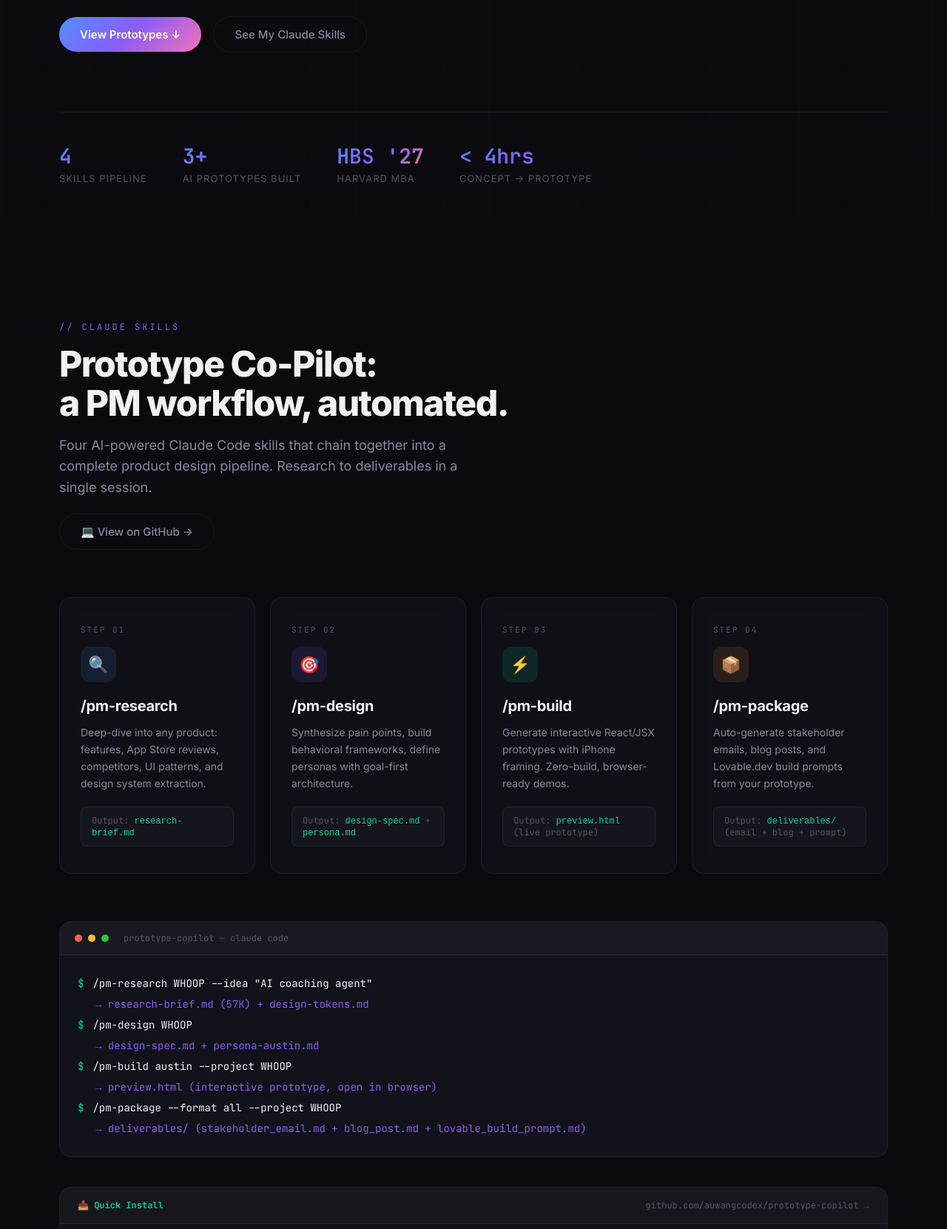
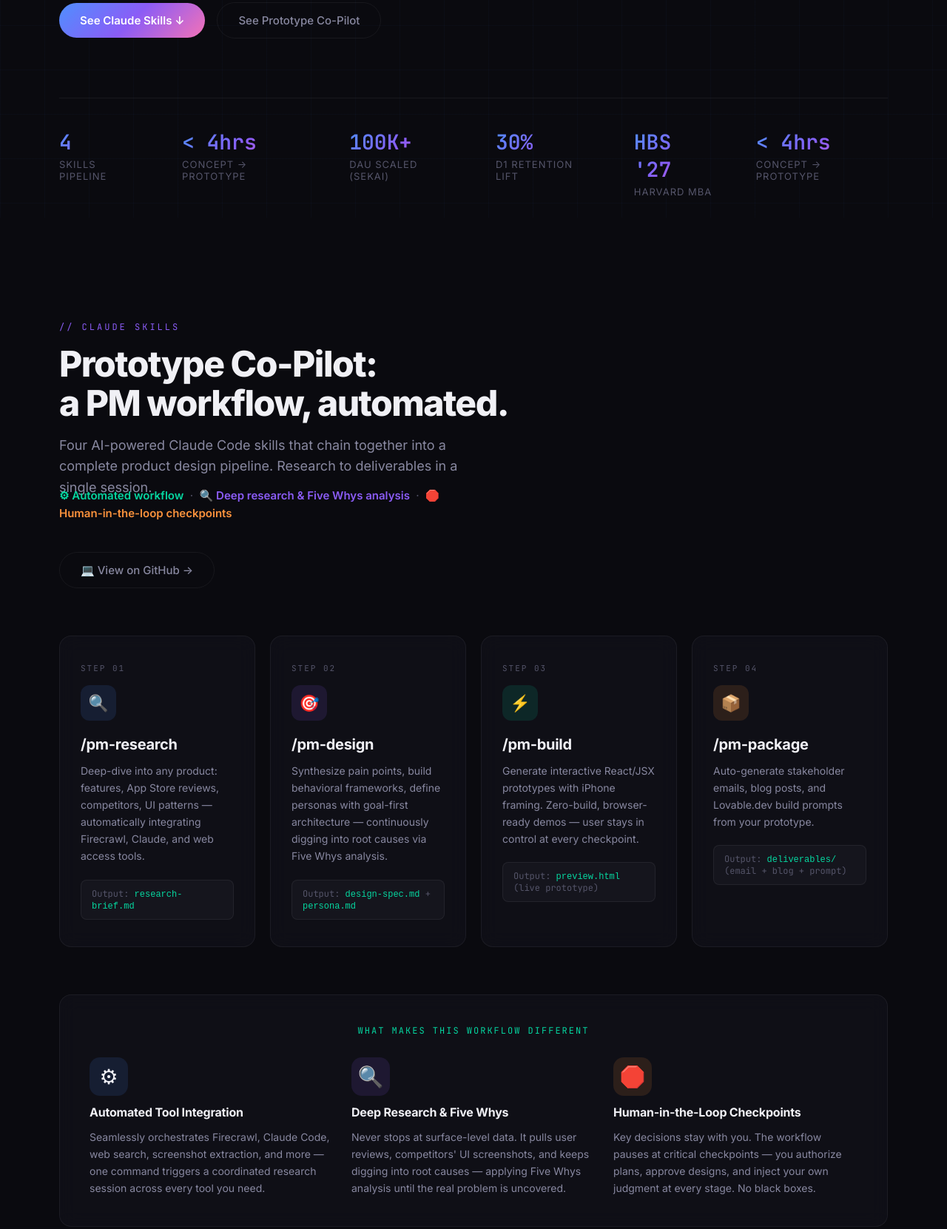
Before and after one commit to auwangcodex/personal, a plain HTML site: page index.html in a window 1280 px wide. Shown: the part 506-2167 px from the top of the page at 74% size. Drawn offline with Linux system fonts and the light colour scheme.

Commit message:
Polish: CTA reorder, metrics update, workflow highlights, LinkedIn/email nav icons, WHOOP iframe

```diff
--- a/index.html
+++ b/index.html
@@ -129,6 +129,17 @@
       50% { opacity: 0.5; box-shadow: 0 0 12px var(--accent-cyan); }
     }
 
+    .nav-social {
+      display: flex;
+      align-items: center;
+      margin-left: 12px;
+      transition: color 0.3s;
+    }
+
+    .nav-social:hover {
+      color: var(--text-primary) !important;
+    }
+
     /* ─── Sections ─── */
     section {
       position: relative;
@@ -1076,6 +1087,71 @@
       .hero-metrics { gap: 24px; }
       .metric-value { font-size: 22px; }
     }
+
+    /* ─── Workflow Highlights ─── */
+    .workflow-highlights {
+      margin-top: 64px;
+      background: var(--bg-card);
+      border: 1px solid var(--border-subtle);
+      border-radius: var(--radius);
+      padding: 40px;
+      backdrop-filter: blur(12px);
+    }
+
+    .workflow-highlights-header {
+      font-family: var(--font-mono);
+      font-size: 12px;
+      color: var(--accent-cyan);
+      text-transform: uppercase;
+      letter-spacing: 2px;
+      margin-bottom: 28px;
+      text-align: center;
+    }
+
+    .workflow-highlights-grid {
+      display: grid;
+      grid-template-columns: repeat(3, 1fr);
+      gap: 24px;
+    }
+
+    .workflow-highlight-card {
+      display: flex;
+      flex-direction: column;
+      gap: 12px;
+    }
+
+    .wh-icon {
+      font-size: 28px;
+      width: 52px;
+      height: 52px;
+      border-radius: 14px;
+      display: flex;
+      align-items: center;
+      justify-content: center;
+      background: rgba(79,143,255,0.1);
+    }
+
+    .workflow-highlight-card:nth-child(1) .wh-icon { background: rgba(79,143,255,0.12); }
+    .workflow-highlight-card:nth-child(2) .wh-icon { background: rgba(139,92,246,0.12); }
+    .workflow-highlight-card:nth-child(3) .wh-icon { background: rgba(251,146,60,0.12); }
+
+    .wh-title {
+      font-size: 16px;
+      font-weight: 700;
+      color: var(--text-primary);
+      letter-spacing: -0.2px;
+    }
+
+    .wh-desc {
+      font-size: 14px;
+      color: var(--text-secondary);
+      line-height: 1.65;
+    }
+
+    @media (max-width: 768px) {
+      .workflow-highlights-grid { grid-template-columns: 1fr; }
+      .workflow-highlights { padding: 28px; }
+    }
   </style>
 </head>
 <body>
@@ -1094,6 +1170,17 @@
   <div class="nav-status">
     <span class="dot"></span>
     Open to opportunities
+    <a href="https://www.linkedin.com/in/austin-chen-wang-0b3161149/" target="_blank" class="nav-social" title="LinkedIn">
+      <svg width="18" height="18" viewBox="0 0 24 24" fill="currentColor" style="color:var(--text-dim); transition:color 0.3s;">
+        <path d="M20.447 20.452h-3.554v-5.569c0-1.328-.027-3.037-1.852-3.037-1.853 0-2.136 1.445-2.136 2.939v5.667H9.351V9h3.414v1.561h.046c.477-.9 1.637-1.85 3.37-1.85 3.601 0 4.267 2.37 4.267 5.455v6.286zM5.337 7.433c-1.144 0-2.063-.926-2.063-2.065 0-1.138.92-2.063 2.063-2.063 1.14 0 2.064.925 2.064 2.063 0 1.139-.925 2.065-2.064 2.065zm1.782 13.019H3.555V9h3.564v11.452zM22.225 0H1.771C.792 0 0 .774 0 1.729v20.542C0 23.227.792 24 1.771 24h20.451C23.2 24 24 23.227 24 22.271V1.729C24 .774 23.2 0 22.222 0h.003z"/>
+      </svg>
+    </a>
+    <a href="mailto:auwang@mba2027.hbs.edu" class="nav-social" title="Email">
+      <svg width="18" height="18" viewBox="0 0 24 24" fill="none" stroke="currentColor" stroke-width="2" stroke-linecap="round" stroke-linejoin="round" style="color:var(--text-dim); transition:color 0.3s;">
+        <path d="M4 4h16c1.1 0 2 .9 2 2v12c0 1.1-.9 2-2 2H4c-1.1 0-2-.9-2-2V6c0-1.1.9-2 2-2z"/>
+        <polyline points="22,6 12,13 2,6"/>
+      </svg>
+    </a>
   </div>
 </nav>
 
@@ -1112,8 +1199,8 @@
     HBS MBA candidate building at the intersection of AI and consumer products. I design, prototype, and ship AI-native experiences &mdash; from concept to interactive demo in hours, not months.
   </p>
   <div class="hero-cta-row">
-    <a href="#prototypes" class="btn-primary">View Prototypes &darr;</a>
-    <a href="#skills" class="btn-ghost">See My Claude Skills</a>
+    <a href="#skills" class="btn-primary">See Claude Skills &darr;</a>
+    <a href="#prototypes" class="btn-ghost">See Prototype Co-Pilot</a>
   </div>
   <div class="hero-metrics">
     <div class="metric">
@@ -1121,8 +1208,16 @@
       <span class="metric-label">Skills Pipeline</span>
     </div>
     <div class="metric">
-      <span class="metric-value">3+</span>
-      <span class="metric-label">AI Prototypes Built</span>
+      <span class="metric-value">&lt; 4hrs</span>
+      <span class="metric-label">Concept &rarr; Prototype</span>
+    </div>
+    <div class="metric">
+      <span class="metric-value">100K+</span>
+      <span class="metric-label">DAU Scaled (Sekai)</span>
+    </div>
+    <div class="metric">
+      <span class="metric-value">30%</span>
+      <span class="metric-label">D1 Retention Lift</span>
     </div>
     <div class="metric">
       <span class="metric-value">HBS '27</span>
@@ -1143,6 +1238,11 @@
     <p class="section-subtitle">
       Four AI-powered Claude Code skills that chain together into a complete product design pipeline. Research to deliverables in a single session.
     </p>
+    <p class="section-subtitle" style="margin-top:-16px; margin-bottom:20px; font-size:15px; color:var(--text-dim);">
+      <span style="color:var(--accent-cyan); font-weight:600;">&#x2699; Automated workflow</span> &nbsp;&middot;&nbsp;
+      <span style="color:var(--accent-purple); font-weight:600;">&#x1F50D; Deep research &amp; Five Whys analysis</span> &nbsp;&middot;&nbsp;
+      <span style="color:var(--accent-orange); font-weight:600;">&#x1F6D1; Human-in-the-loop checkpoints</span>
+    </p>
     <a href="https://github.com/auwangcodex/prototype-copilot" class="btn-ghost" target="_blank" style="margin-top:20px;">&#x1F4BB; View on GitHub &rarr;</a>
   </div>
 
@@ -1152,7 +1252,7 @@
       <div class="pipeline-icon">&#x1F50D;</div>
       <div class="pipeline-name">/pm-research</div>
       <p class="pipeline-desc">
-        Deep-dive into any product: features, App Store reviews, competitors, UI patterns, and design system extraction.
+        Deep-dive into any product: features, App Store reviews, competitors, UI patterns — automatically integrating Firecrawl, Claude, and web access tools.
       </p>
       <div class="pipeline-output">
         Output: <code>research-brief.md</code>
@@ -1164,7 +1264,7 @@
       <div class="pipeline-icon">&#x1F3AF;</div>
       <div class="pipeline-name">/pm-design</div>
       <p class="pipeline-desc">
-        Synthesize pain points, build behavioral frameworks, define personas with goal-first architecture.
+        Synthesize pain points, build behavioral frameworks, define personas with goal-first architecture — continuously digging into root causes via Five Whys analysis.
       </p>
       <div class="pipeline-output">
         Output: <code>design-spec.md</code> + <code>persona.md</code>
@@ -1176,7 +1276,7 @@
       <div class="pipeline-icon">&#x26A1;</div>
       <div class="pipeline-name">/pm-build</div>
       <p class="pipeline-desc">
-        Generate interactive React/JSX prototypes with iPhone framing. Zero-build, browser-ready demos.
+        Generate interactive React/JSX prototypes with iPhone framing. Zero-build, browser-ready demos — user stays in control at every checkpoint.
       </p>
       <div class="pipeline-output">
         Output: <code>preview.html</code> (live prototype)
@@ -1192,6 +1292,28 @@
       </p>
       <div class="pipeline-output">
         Output: <code>deliverables/</code> (email + blog + prompt)
+      </div>
+    </div>
+  </div>
+
+  <!-- Workflow Innovation Highlights -->
+  <div class="workflow-highlights reveal">
+    <div class="workflow-highlights-header">What makes this workflow different</div>
+    <div class="workflow-highlights-grid">
+      <div class="workflow-highlight-card">
+        <div class="wh-icon">&#x2699;</div>
+        <div class="wh-title">Automated Tool Integration</div>
+        <div class="wh-desc">Seamlessly orchestrates Firecrawl, Claude Code, web search, screenshot extraction, and more — one command triggers a coordinated research session across every tool you need.</div>
+      </div>
+      <div class="workflow-highlight-card">
+        <div class="wh-icon">&#x1F50D;</div>
+        <div class="wh-title">Deep Research &amp; Five Whys</div>
+        <div class="wh-desc">Never stops at surface-level data. It pulls user reviews, competitors' UI screenshots, and keeps digging into root causes — applying Five Whys analysis until the real problem is uncovered.</div>
+      </div>
+      <div class="workflow-highlight-card">
+        <div class="wh-icon">&#x1F6D1;</div>
+        <div class="wh-title">Human-in-the-Loop Checkpoints</div>
+        <div class="wh-desc">Key decisions stay with you. The workflow pauses at critical checkpoints — you authorize plans, approve designs, and inject your own judgment at every stage. No black boxes.</div>
       </div>
     </div>
   </div>
@@ -1323,40 +1445,14 @@
         <a href="https://whoop-sarah-prototype.vercel.app/" class="btn-primary" target="_blank">Try Live Prototype &rarr;</a>
       </div>
       <div class="case-visual">
-        <div class="case-phone">
-          <div class="case-phone-notch"></div>
-          <div class="case-phone-screen whoop-screen">
-            <div class="whoop-header-mock">
-              <div class="whoop-score">52%</div>
-              <div class="whoop-score-label">Recovery</div>
-            </div>
-            <div class="whoop-coach-bubble">
-              <div class="whoop-coach-name">Coach Marcus</div>
-              <div class="whoop-coach-text">Easy miles today, Sarah. 52% recovery means your body is still rebuilding. Trust the process &mdash; this protects race day.</div>
-            </div>
-            <div>
-              <div class="whoop-plan-item">
-                <span class="whoop-plan-time">6:30a</span>
-                <span class="whoop-plan-dot"></span>
-                <span class="whoop-plan-text">Light stretch + mobility</span>
-              </div>
-              <div class="whoop-plan-item">
-                <span class="whoop-plan-time">7:00a</span>
-                <span class="whoop-plan-dot"></span>
-                <span class="whoop-plan-text">Easy 4mi run (Z2 only)</span>
-              </div>
-              <div class="whoop-plan-item">
-                <span class="whoop-plan-time">12:00p</span>
-                <span class="whoop-plan-dot"></span>
-                <span class="whoop-plan-text">Recovery meal &mdash; 30g protein</span>
-              </div>
-              <div class="whoop-plan-item">
-                <span class="whoop-plan-time">9:30p</span>
-                <span class="whoop-plan-dot"></span>
-                <span class="whoop-plan-text">Wind-down &mdash; sleep by 10:30</span>
-              </div>
-            </div>
-          </div>
+        <div class="case-phone" style="width:300px; height:580px; background:#0a0a0f;">
+          <div class="case-phone-notch" style="width:140px;"></div>
+          <iframe
+            src="https://whoop-sarah-prototype.vercel.app/"
+            style="width:100%; height:100%; border:none; border-radius:34px;"
+            title="WHOOP AI Coach Prototype"
+            loading="lazy"
+          ></iframe>
         </div>
       </div>
     </div>
```
